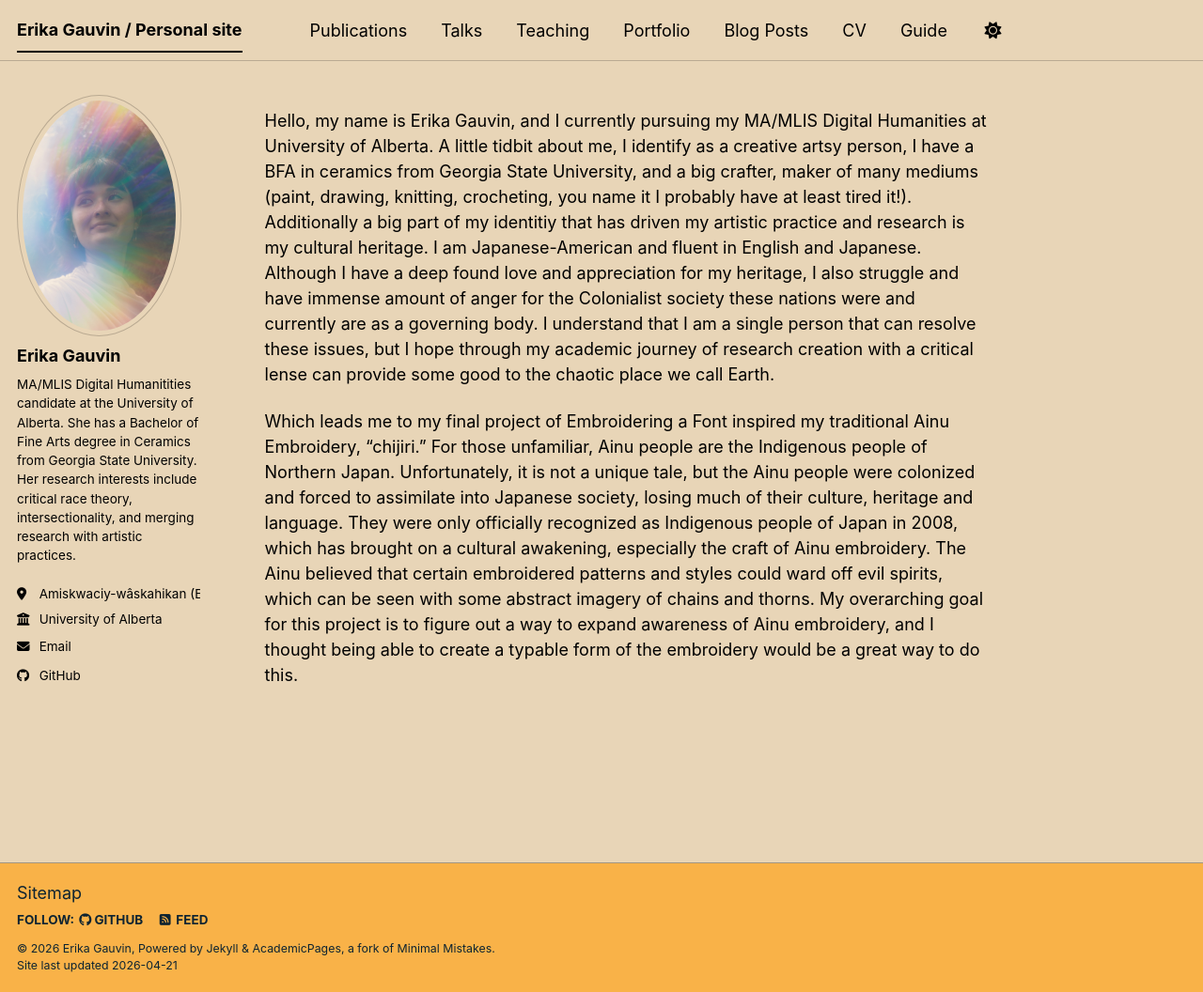
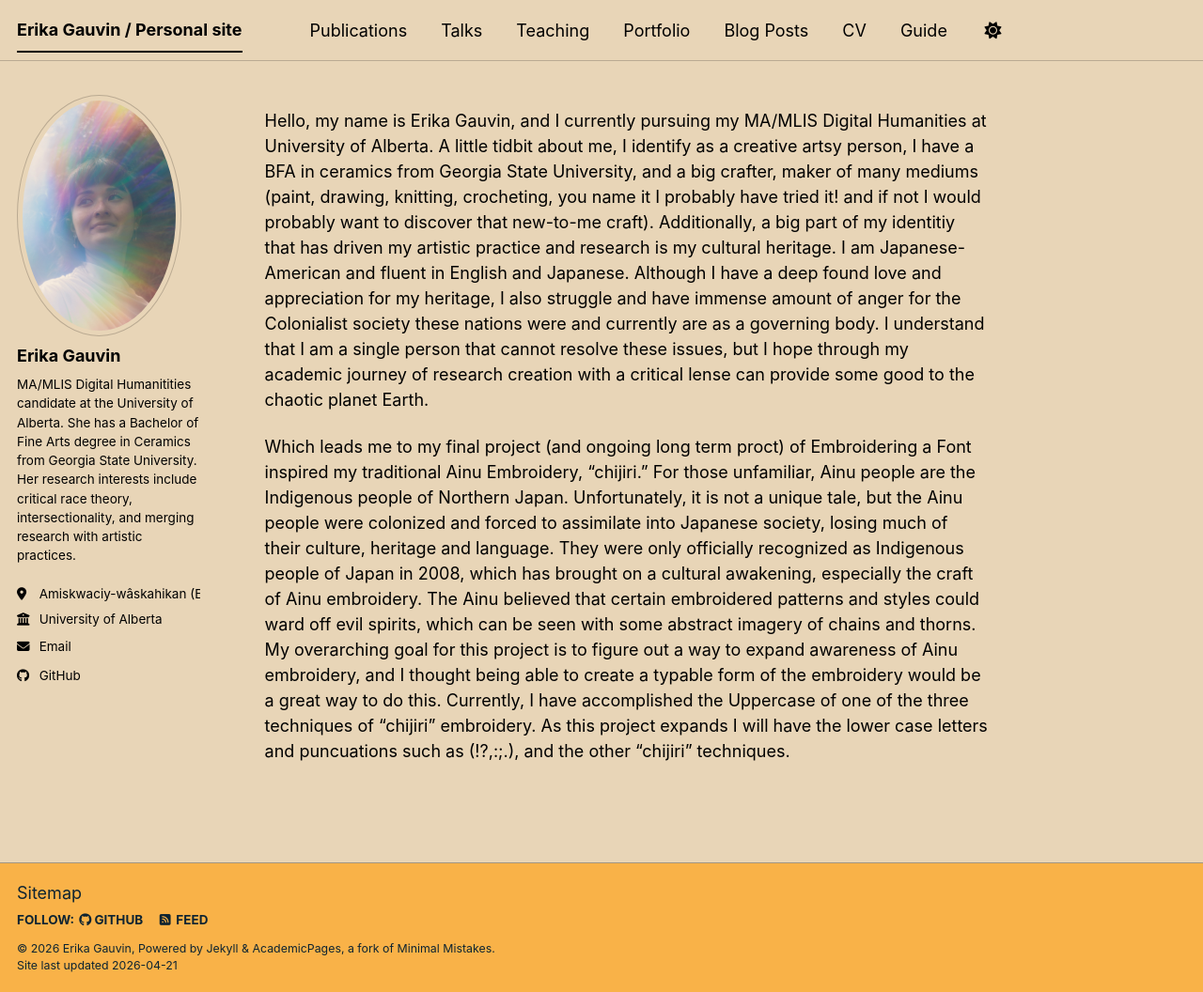
Before and after one commit to ecgauvin/about, a Jekyll site: the page built from _pages/about.md, in a window 1280 px wide and 1056 px high. Shown: the whole window at 94% size. Built offline with Jekyll 4.4.1, drawn with Linux system fonts in a browser that asks for light colours; a script bundle is joined from its source files by our own code; library files that are not in the unit come from our copies.

Commit message:
Update about.md

```diff
--- a/_pages/about.md
+++ b/_pages/about.md
@@ -7,6 +7,6 @@ redirect_from:
   - /about.html
 ---
 
-Hello, my name is Erika Gauvin, and I currently pursuing my MA/MLIS Digital Humanities at University of Alberta. A little tidbit about me, I identify as a creative artsy person, I have a BFA in ceramics from Georgia State University, and a big crafter, maker of many mediums (paint, drawing, knitting, crocheting, you name it I probably have at least tired it!). Additionally a big part of my identitiy that has driven my artistic practice and research is my cultural heritage. I am Japanese-American and fluent in English and Japanese. Although I have a deep found love and appreciation for my heritage, I also struggle and have immense amount of anger for the Colonialist society these nations were and currently are as a governing body. I understand that I am a single person that can resolve these issues, but I hope through my academic journey of research creation with a critical lense can provide some good to the chaotic place we call Earth.
+Hello, my name is Erika Gauvin, and I currently pursuing my MA/MLIS Digital Humanities at University of Alberta. A little tidbit about me, I identify as a creative artsy person, I have a BFA in ceramics from Georgia State University, and a big crafter, maker of many mediums (paint, drawing, knitting, crocheting, you name it I probably have tried it! and if not I would probably want to discover that new-to-me craft). Additionally, a big part of my identitiy that has driven my artistic practice and research is my cultural heritage. I am Japanese-American and fluent in English and Japanese. Although I have a deep found love and appreciation for my heritage, I also struggle and have immense amount of anger for the Colonialist society these nations were and currently are as a governing body. I understand that I am a single person that cannot resolve these issues, but I hope through my academic journey of research creation with a critical lense can provide some good to the chaotic planet Earth.
 
-Which leads me to my final project of Embroidering a Font inspired my traditional Ainu Embroidery, "chijiri." For those unfamiliar, Ainu people are the Indigenous people of Northern Japan. Unfortunately, it is not a unique tale, but the Ainu people were colonized and forced to assimilate into Japanese society, losing much of their culture, heritage and language. They were only officially recognized as Indigenous people of Japan in 2008, which has brought on a cultural awakening, especially the craft of Ainu embroidery. The Ainu believed that certain embroidered patterns and styles could ward off evil spirits, which can be seen with some abstract imagery of chains and thorns. My overarching goal for this project is to figure out a way to expand awareness of Ainu embroidery, and I thought being able to create a typable form of the embroidery would be a great way to do this.
+Which leads me to my final project (and ongoing long term proct) of Embroidering a Font inspired my traditional Ainu Embroidery, "chijiri." For those unfamiliar, Ainu people are the Indigenous people of Northern Japan. Unfortunately, it is not a unique tale, but the Ainu people were colonized and forced to assimilate into Japanese society, losing much of their culture, heritage and language. They were only officially recognized as Indigenous people of Japan in 2008, which has brought on a cultural awakening, especially the craft of Ainu embroidery. The Ainu believed that certain embroidered patterns and styles could ward off evil spirits, which can be seen with some abstract imagery of chains and thorns. My overarching goal for this project is to figure out a way to expand awareness of Ainu embroidery, and I thought being able to create a typable form of the embroidery would be a great way to do this. Currently, I have accomplished the Uppercase of one of the three techniques of "chijiri" embroidery. As this project expands I will have the lower case letters and puncuations such as (!?,:;.), and the other "chijiri" techniques.
```
